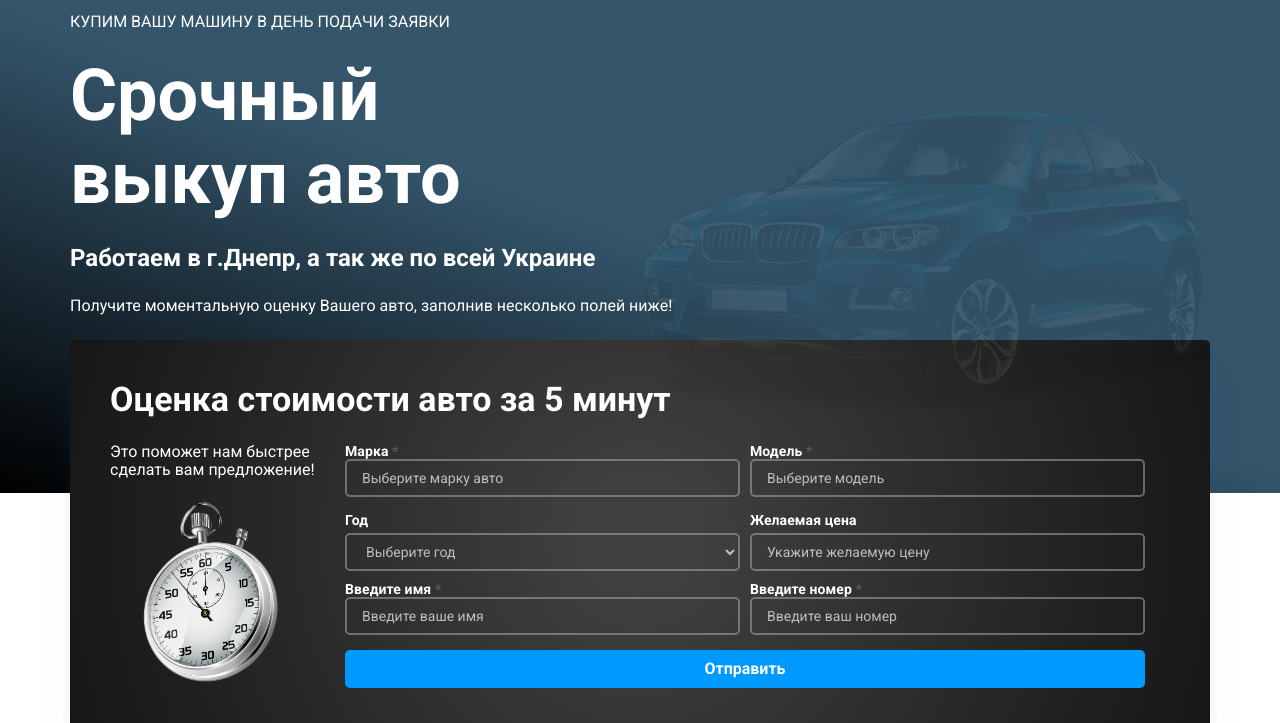
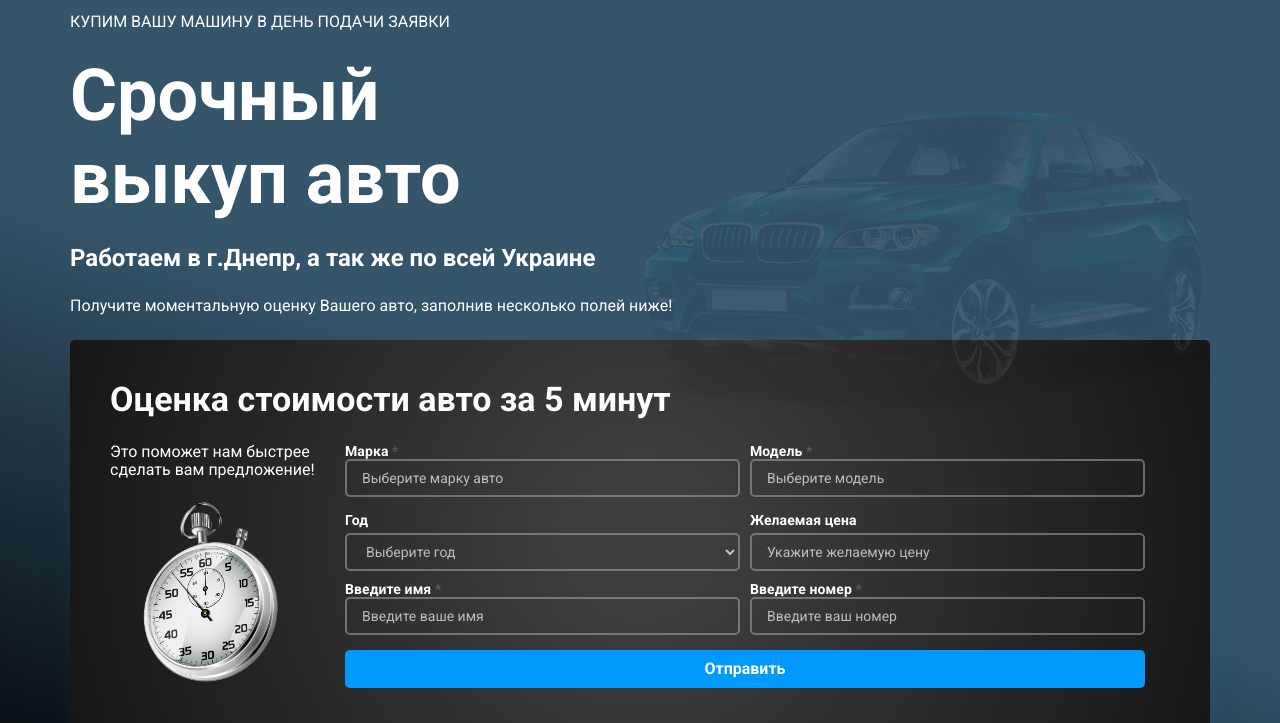
Before and after one commit to PetrShokotko/easysellbuycar, a plain HTML site: page index.html in a window 1280 px wide. Shown: the part 77-800 px from the top of the page. Drawn offline with nearby package versions, Linux system fonts and the light colour scheme.

Commit message:
Update hero section

```diff
--- a/css/media.css
+++ b/css/media.css
@@ -105,7 +105,7 @@ padding-bottom: 60px;}
         .header-container {
             height: 70px;
         }
-    .hero-container {height: 400px;
+    /* .hero-container {height: 400px; */
     }
     .hero-section {
             margin-bottom: 80px;
@@ -217,8 +217,8 @@ flex-wrap: wrap;}
     .image-container {left: 50%;
         top: 100px;}
     .image-container img {max-width: none;}
-    .hero-section {height: 500px;
-    margin-bottom: 300px;}
+    /* .hero-section {height: 500px;
+    margin-bottom: 300px;} */
     .image-form-window {display: block;}
     .hero-form-window-text {width: 205px;}
     .window-form-title {font-size: 34px;
--- a/css/styles.css
+++ b/css/styles.css
@@ -282,13 +282,20 @@ margin: 0 15px;}
 } */
 
 .hero-section {
-background: linear-gradient(200deg, rgb(30 66 90 / 90%) 50%, #000000);
-    height: 600px;;
+/* background: linear-gradient(200deg, rgb(30 66 90 / 90%) 50%, #000000); */
+
     position: relative;
     transition: .75s ease-in;
-margin-bottom: 270px;
+margin-bottom: 60px;
+overflow: hidden;
 
     }
+.bg-hero {background: linear-gradient(200deg, rgb(30 66 90 / 90%) 50%, #000000);
+position: absolute;
+height: 300px;
+/* top: 30px; */
+width: 100%;
+height: 850px;}
 /* .hero-container {
     background: linear-gradient(200deg, rgb(30 66 90 / 90%) 50%, #000000);
     background-image: linear-gradient(rgba(46, 47, 66, 0.7), rgba(46, 47, 66, 0.7)), url(../images/buy-car2.png);
@@ -384,6 +391,7 @@ padding: 20px;
 border-radius: 5px;
 z-index: 0;
 transition: .75s ease-in;
+margin-bottom: 30px;
 }
 .hero-form-row {display: flex;
 flex-direction: column;}
--- a/index.html
+++ b/index.html
@@ -67,7 +67,9 @@
     </header>
     <main>
         <section class="hero-section">
+            <div class="bg-hero"></div>
             <div class="hero-container container">
+
                 <div class="hero-row">
                 <div class="hero-title-wrap">
                     <p class="hero-title-text">КУПИМ ВАШУ МАШИНУ В ДЕНЬ ПОДАЧИ ЗАЯВКИ</p>
@@ -149,6 +151,7 @@
 
                 </div>
                 </div>
+
         </section>
         <section class="about-section">
             <div class="about-container container">
```
